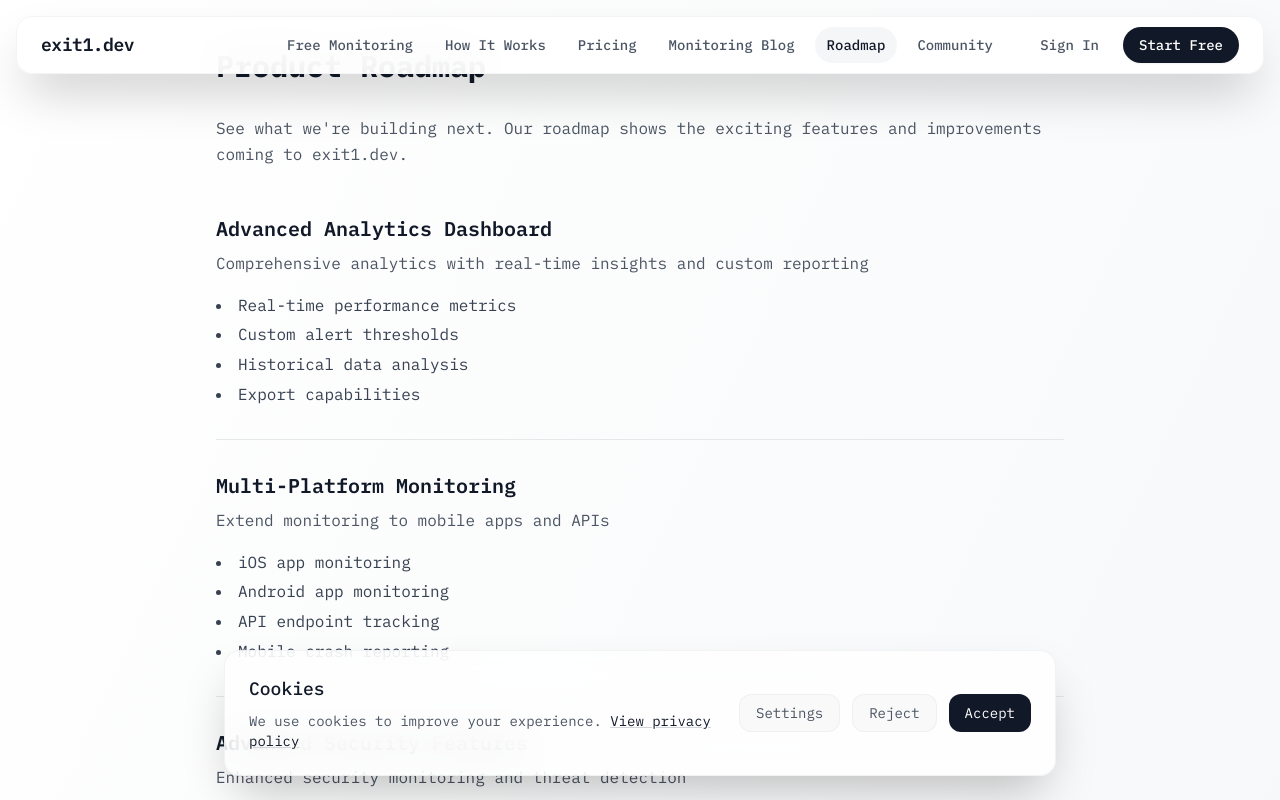
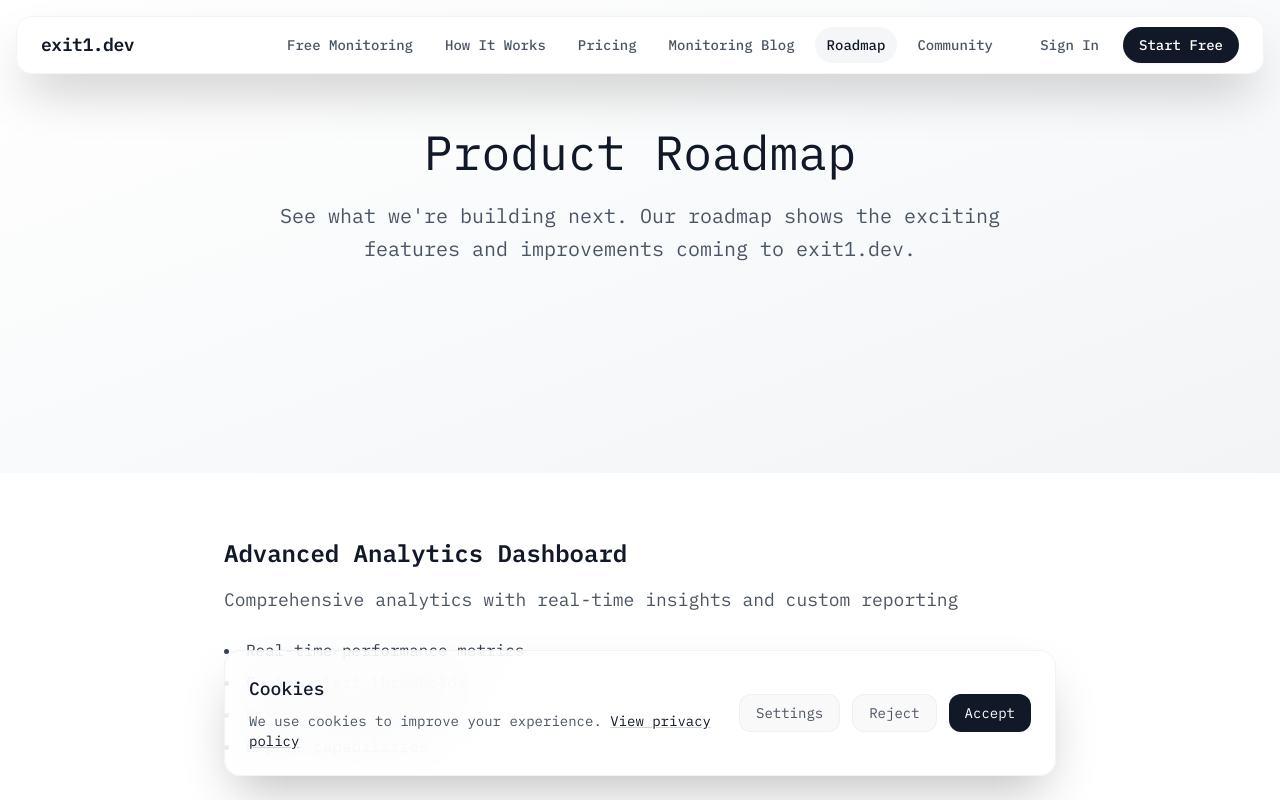
Before and after one commit to Mopra/exit1.dev.website, a React (Vite) app: page /roadmap in a window 1280 px wide. Shown: the top 800 px of the page. Built offline with nearby package versions, Linux system fonts and the light colour scheme.

Commit message:
Fix table of contents to be properly sticky and scroll with the page

```diff
--- a/src/components/TableOfContents.tsx
+++ b/src/components/TableOfContents.tsx
@@ -55,7 +55,7 @@
 
   return (
     <nav className="toc-container">
-      <div className="bg-gray-50 rounded-lg p-6 sticky top-8">
+      <div className="bg-gray-50 rounded-lg p-6">
         <h2 className="text-lg font-semibold text-gray-900 mb-4">
           Table of Contents
         </h2>
--- a/src/index.css
+++ b/src/index.css
@@ -120,11 +120,24 @@
 /* Table of Contents Styles */
 .toc-container {
   @apply lg:block;
+  height: fit-content;
+}
+
+.toc-container > div {
+  position: sticky;
+  top: 2rem;
+  max-height: calc(100vh - 4rem);
+  overflow-y: auto;
 }
 
 @media (max-width: 1023px) {
   .toc-container {
     @apply mb-8;
+  }
+
+  .toc-container > div {
+    position: static;
+    max-height: none;
   }
 }
 
--- a/src/pages/BlogPost.tsx
+++ b/src/pages/BlogPost.tsx
@@ -130,7 +130,7 @@
         <div className="max-w-6xl mx-auto px-4 sm:px-6 lg:px-8">
           <div className="grid grid-cols-1 lg:grid-cols-4 gap-8">
             {/* Table of Contents */}
-            <div className="lg:col-span-1">
+            <div className="lg:col-span-1 lg:self-start">
               <TableOfContents headings={post.headings} />
             </div>
 
--- a/src/pages/Roadmap.tsx
+++ b/src/pages/Roadmap.tsx
@@ -96,36 +96,46 @@
   }
 ];
 
-
-
 const Roadmap = () => {
   return (
-    <main className="max-w-4xl mx-auto px-6 py-12">
-      <h1 className="text-3xl font-bold text-gray-900 mb-8">
+    <div className="min-h-screen bg-gradient-to-br from-white via-gray-50 to-gray-100">
+      {/* Hero Section */}
+      <section className="bg-gradient-to-br from-white via-gray-50 to-gray-100 py-32">
+        <div className="max-w-7xl mx-auto px-4 sm:px-6 lg:px-8">
+          <div className="text-center mb-20">
+            <h1 className="text-4xl md:text-5xl font-light text-gray-900 mb-6 leading-tight">
               Product Roadmap
             </h1>
-      <p className="text-gray-600 mb-12">
+            <p className="text-xl text-gray-600 max-w-3xl mx-auto font-light leading-relaxed">
               See what we're building next. Our roadmap shows the exciting features and improvements coming to exit1.dev.
             </p>
+          </div>
+        </div>
+      </section>
 
-      <div className="space-y-8">
+      {/* Content Section */}
+      <section className="bg-white py-16">
+        <div className="max-w-4xl mx-auto px-4 sm:px-6 lg:px-8">
+          <div className="space-y-12">
             {roadmapData.map((item) => (
-          <div key={item.id} className="border-b border-gray-200 pb-8">
-            <h2 className="text-xl font-semibold text-gray-900 mb-2">
+              <div key={item.id} className="border-b border-gray-200 pb-12 last:border-b-0">
+                <h2 className="text-2xl font-semibold text-gray-900 mb-4">
                   {item.title}
                 </h2>
-            <p className="text-gray-600 mb-4">
+                <p className="text-gray-600 mb-6 text-lg leading-relaxed">
                   {item.description}
                 </p>
-            <ul className="list-disc list-inside text-gray-700 space-y-1">
+                <ul className="list-disc list-inside text-gray-700 space-y-2">
                   {item.features.map((feature, featureIndex) => (
-                <li key={featureIndex}>{feature}</li>
+                    <li key={featureIndex} className="text-base">{feature}</li>
                   ))}
                 </ul>
               </div>
             ))}
           </div>
-    </main>
+        </div>
+      </section>
+    </div>
   );
 };
 
```
Lines whose indentation alone changed are shown as unchanged.
